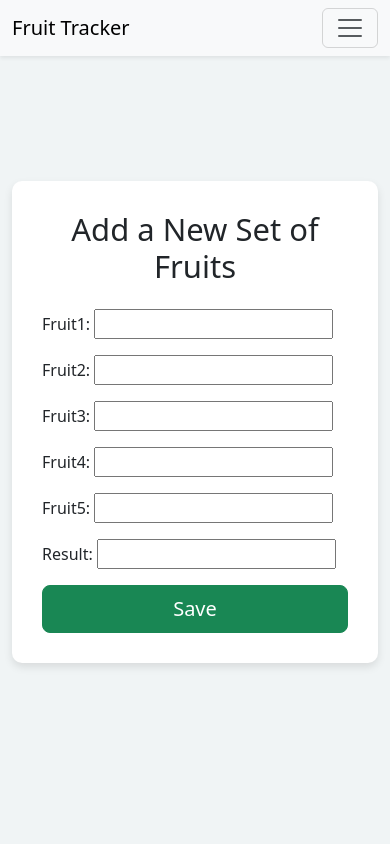
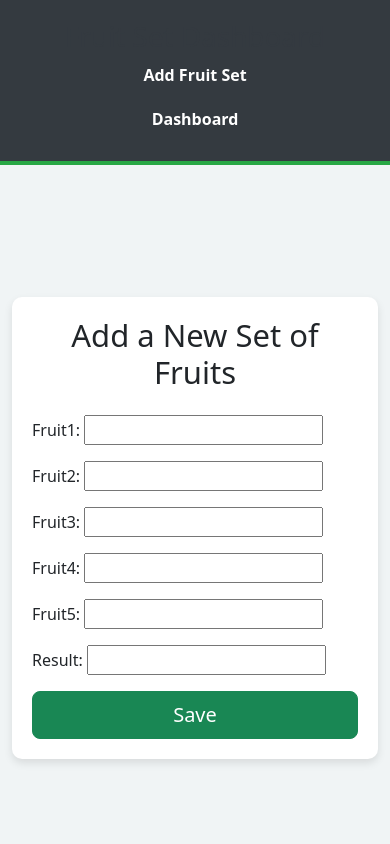
Before and after one commit to rameesz/greedy_finder, a Django app: page /add/ in a window 390 px wide. Run offline with Django 5.2, Linux system fonts and the light colour scheme.

Commit message:
Updated the design and responsiveness of the Add Fruit Set page

```diff
--- a/greedy_tracker/fruits/templates/fruits/add_fruit_set.html
+++ b/greedy_tracker/fruits/templates/fruits/add_fruit_set.html
@@ -15,9 +15,6 @@
         body, html {
             height: 100%;
             margin: 0;
-            display: flex;
-            justify-content: center;
-            align-items: center;
             background-color: #f0f4f5; /* Light background */
         }
 
@@ -28,6 +25,52 @@
             box-shadow: 0 4px 8px rgba(0, 0, 0, 0.1);
             max-width: 600px;
             width: 100%;
+            margin-top: 50px; /* Spacing from top */
+        }
+
+        header {
+            background-color: #343a40; /* Dark header background */
+            color: white;
+            padding: 20px;
+            text-align: center;
+            border-bottom: 4px solid #28a745; /* Green accent color */
+        }
+
+        nav ul {
+            list-style: none;
+            padding: 0;
+            margin: 0;
+        }
+
+        nav ul li {
+            display: inline-block;
+            margin-right: 20px;
+        }
+
+        nav ul li a {
+            color: white;
+            font-weight: bold;
+            text-decoration: none;
+        }
+
+        nav ul li a:hover {
+            text-decoration: underline;
+        }
+
+        .navbar-custom {
+            display: flex;
+            justify-content: space-between;
+            align-items: center;
+        }
+
+        .navbar-custom .nav-links {
+            display: flex;
+            flex-direction: row;
+        }
+
+        h1,
+        h2 {
+            color: #343a40; /* Dark text */
         }
 
         /* Animations */
@@ -52,29 +95,46 @@
                 transform: translateY(0);
             }
         }
+
+        /* Responsive Design */
+        @media (max-width: 768px) {
+            .form-container {
+                padding: 20px;
+            }
+
+            .navbar-custom {
+                flex-direction: column;
+                align-items: center;
+            }
+
+            .navbar-custom .nav-links {
+                flex-direction: column;
+                align-items: center;
+            }
+
+            .navbar-custom .nav-links li {
+                margin: 10px 0;
+            }
+        }
     </style>
 </head>
 
 <body>
     <!-- Navbar -->
-    <nav class="navbar navbar-expand-lg navbar-light bg-light fixed-top shadow-sm">
-        <div class="container">
-            <a class="navbar-brand" href="#">Fruit Tracker</a>
-            <button class="navbar-toggler" type="button" data-bs-toggle="collapse" data-bs-target="#navbarNav" aria-controls="navbarNav" aria-expanded="false" aria-label="Toggle navigation">
-                <span class="navbar-toggler-icon"></span>
-            </button>
-            <div class="collapse navbar-collapse" id="navbarNav">
-                <ul class="navbar-nav ms-auto">
-                    <li class="nav-item">
-                        <a class="nav-link active" href="{% url 'dashboard' %}">Dashboard</a>
-                    </li>
+    <header>
+        <div class="navbar-custom">
+            <h1 class="mb-0">Fruit Set Dashboard</h1>
+            <nav>
+                <ul class="nav-links">
+                    <li><a href="{% url 'add_fruit_set' %}">Add Fruit Set</a></li>
+                    <li><a href="{% url 'dashboard' %}">Dashboard</a></li>
                 </ul>
-            </div>
+            </nav>
         </div>
-    </nav>
+    </header>
 
     <!-- Form Section -->
-    <div class="container d-flex justify-content-center align-items-center" style="min-height: 100vh;">
+    <div class="container d-flex justify-content-center align-items-center" style="min-height: 80vh;">
         <div class="form-container" style="animation: fadeInUp 1s;">
             <h1 class="display-5 text-center text-dark mb-4" style="animation: fadeInDown 1s;">Add a New Set of Fruits</h1>
 
--- a/greedy_tracker/fruits/views.py
+++ b/greedy_tracker/fruits/views.py
@@ -27,6 +27,7 @@ def search_fruit_set(request):
         results = FruitSet.objects.filter(fruit1=fruit1, fruit2=fruit2, fruit3=fruit3, fruit4=fruit4, fruit5=fruit5)
 
         return render(request, 'fruits/search_results.html', {'results': results})
+
     return render(request, 'fruits/search_fruit_set.html')
 
 
--- /dev/null
+++ b/greedy_tracker/requirements.txt
@@ -0,0 +1,4 @@
+asgiref==3.8.1
+Django==5.1.1
+sqlparse==0.5.1
+tzdata==2024.2
```
Also changed, not shown: greedy_tracker/greedy_tracker/settings.py (+10 -4 lines), greedy_tracker/greedy_tracker/wsgi.py (+0 -10 lines), greedy_tracker/db.sqlite3.
